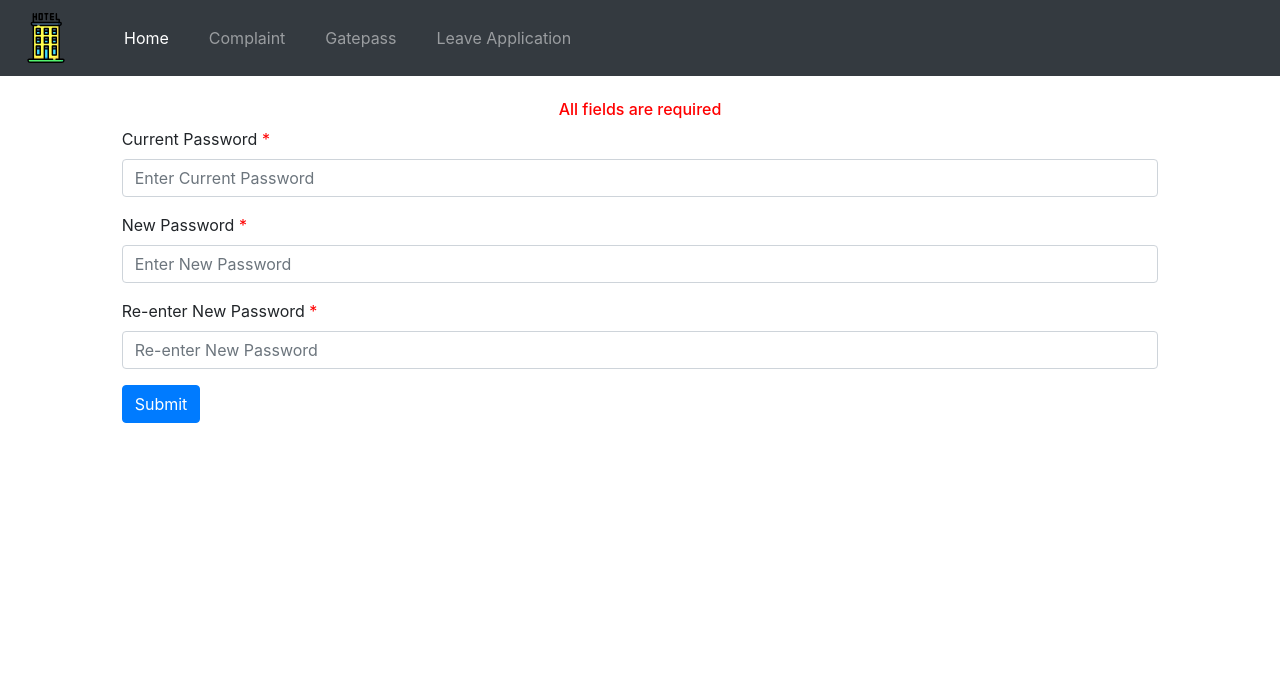
After one commit to poorvakhandare3006/hostel-management, a Django app: page /student/change_password/ in a window 1280 px wide. The commit adds this page. Shown: the top 687 px of the page. Run offline with Django 3.2, Linux system fonts and the light colour scheme; a user stored in the database is signed in; some libraries are stand-ins or nearby versions.

Commit message:
chnage password added

```diff
--- /dev/null
+++ b/student/templates/student/change_password.html
@@ -0,0 +1,65 @@
+
+{% extends 'student/basic.html' %}
+{% block title%}Complaint{% endblock %}
+
+{% block css %}
+           .jumbotron{
+    margin:2% 15% 0% 15%;
+  }
+  .required {
+  color: red;
+  }
+
+ {% endblock %}
+
+{% block body %}
+
+ <div class="container-fluid">
+      <div class="row">
+        <div class="col-md-1 col-xs-1 col-sm-1"></div>
+
+          <div  class="col-md-10 col-xs-10 col-sm-10 ">
+          <br/>
+          <h6 style= "text-align:center" ><font color="red"> All fields are required</font> </h6>
+          </div>
+          <div class="col-md-1 col-xs-1 col-sm-1">
+          </div>
+        </div>
+        <div class="row">
+          <div class="col-md-1 col-xs-1 col-sm-1"></div>
+          <div class="col-md-10 col-xs-10 col-sm-10">
+
+          <form method="POST" action="/student/change_password/">
+            {% csrf_token %}
+
+            <div class="form-group">
+              <label for="password">Current Password <span class="required">*</span></label>
+              <input type="password" class="form-control" id="password" name="password" placeholder="Enter Current Password" required>
+            </div>
+              <div class="form-group">
+              <label for="n_password1">New Password <span class="required">*</span></label>
+              <input type="password" class="form-control" id="n_password1" name="n_password1" placeholder="Enter New Password" required>
+            </div>
+            <div class="form-group">
+              <label for="n_password2">Re-enter New Password <span class="required">*</span></label>
+              <input type="password" class="form-control" id="n_password2" name="n_password2" placeholder="Re-enter New Password" required>
+            </div>
+
+            <button type="submit" class="btn btn-primary">Submit</button>
+          </form>
+          <br>
+          </div>
+          <div class="col-md-1 col-xs-1 col-sm-1"></div>
+        </div>
+      </div>
+ {% endblock %}
+ {% block js %}
+<script>
+{% if c_pass %}
+alert('Incorrect Password. Please Enter Correct Current Password');
+localStorage.clear();
+document.location = "/student/change_password";
+{% endif %}
+
+  </script>
+  {% endblock %}
--- a/student/urls.py
+++ b/student/urls.py
@@ -11,5 +11,6 @@ urlpatterns = [
     path("login/",views.login,name="login"),
     path("logout/",views.logout,name="logout"),
     path("complaint/",views.complaint,name="complaint"),
+    path("change_password/",views.change_password,name="change_password"),
 
 ]
--- a/student/views.py
+++ b/student/views.py
@@ -9,6 +9,8 @@ from django.contrib.auth.decorators import login_required
 from django.views.decorators.csrf import csrf_protect
 from .forms import ComplaintForm
 from django.views.generic import ListView, DetailView
+from django.contrib.auth.models import User
+
 
 
 # Create your views here.
@@ -74,15 +76,10 @@ def login(request):
         password = request.POST['password']
         user = authenticate(request, username=username, password=password)
         if user is not None:
-            loginn(request, user)
-
             if user.is_active:
                 loginn(request, user)
-                data = Complaint.objects.all()
-                comp = {
-                    "complaint_number": data
-                }
-                return render(request,"student/index.html", comp)
+
+                return redirect("studenthome")
             else:
                 HttpResponse("Inactive User.")
                 return redirect("studenthome")
@@ -112,3 +109,27 @@ def complaint(request):
             return redirect("studenthome")
     else:
         return render(request,"student/complaint.html")
+@login_required
+def change_password(request):
+    if request.method=="POST":
+            username = request.user.username
+
+            current_password = request.POST.get('password', '')
+            new_password1 = request.POST.get('n_password1', '')
+            new_password2 = request.POST.get('n_password2', '')
+            user1 = authenticate(username=username, password=current_password)
+            if user1 is not None:
+                u = User.objects.get(username=username)
+                u.set_password(new_password1)
+                u.save()
+                userr = authenticate(request, username=username, password=new_password1)
+                loginn(request, userr)
+                pass_set = True
+                return render(request,"student/index.html",{'pass_set':pass_set})
+
+
+            else:
+                current_pass = True
+                return render(request,"student/change_password.html",{'c_pass':current_pass})
+    else:
+        return render(request,"student/change_password.html")
```
Also changed, not shown: student/templates/student/index.html (+8 -127 lines), student/templates/student/new_password.html (added, +55 -0 lines), db.sqlite3 (added).
